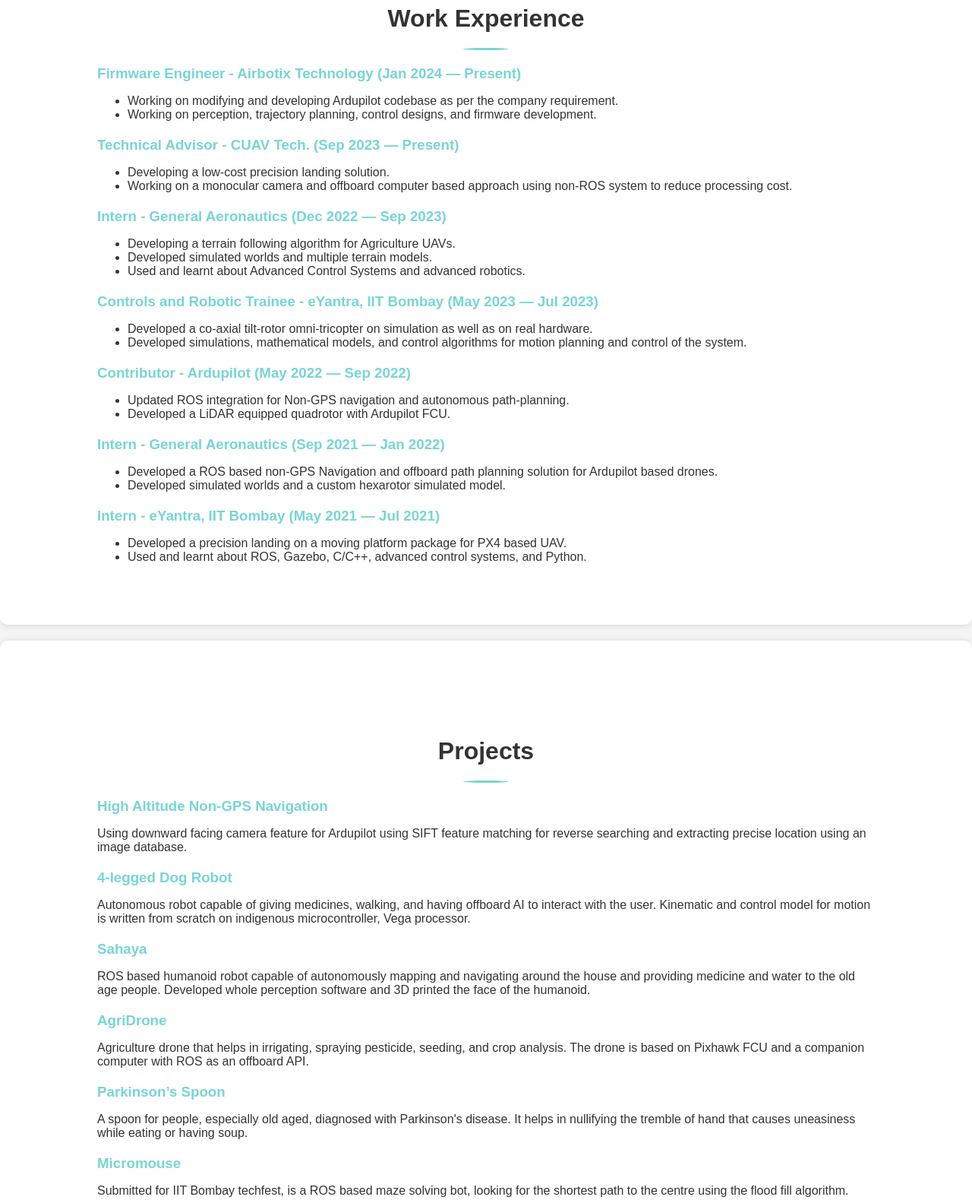
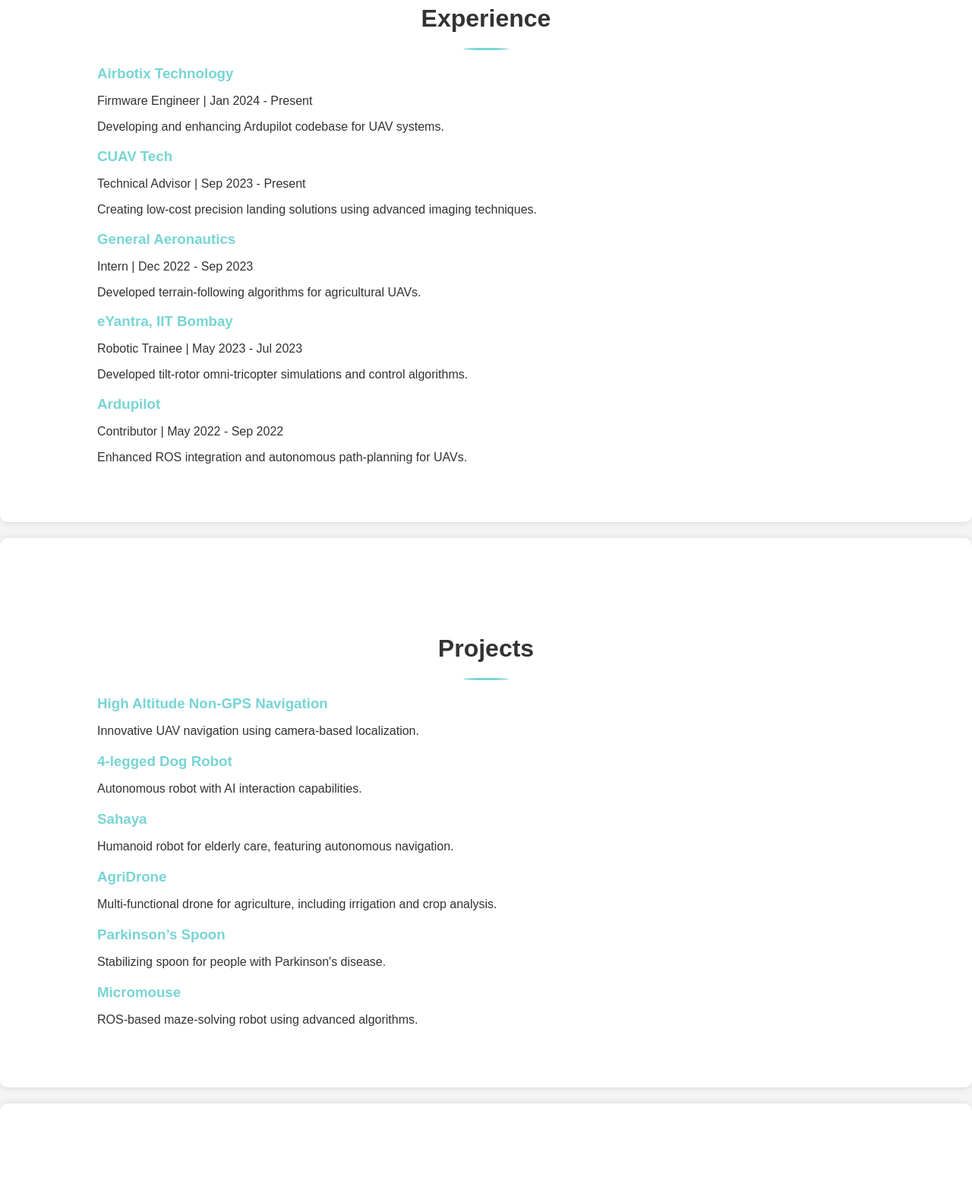
Before and after one commit to snktshrma/snktshrma.github.io, a plain HTML site: page index.html in a window 1280 px wide. Shown: the part 460-2039 px from the top of the page at 76% size. Drawn offline with nearby package versions, Linux system fonts and the light colour scheme.

Commit message:
Update index.html

```diff
--- a/index.html
+++ b/index.html
@@ -13,11 +13,11 @@
         <div class="container">
             <div class="branding">
                 <h1>Sanket Sharma</h1>
-                <p>Mechatronics Student & Firmware Engineer</p>
+                <p>Mechatronics Engineer & Firmware Developer</p>
             </div>
             <nav>
                 <ul>
-                    <li><a href="#about">About Me</a></li>
+                    <li><a href="#about">About</a></li>
                     <li><a href="#experience">Experience</a></li>
                     <li><a href="#projects">Projects</a></li>
                     <li><a href="#skills">Skills</a></li>
@@ -31,49 +31,32 @@
     <section id="about" data-aos="fade-up">
         <div class="container">
             <h2>About Me</h2>
-            <p>Results-driven mechatronics student passionate about developing advanced control systems, robotic, and UAV applications. Excellent problem-solving skills and ability to perform well in a team.</p>
+            <p>I'm a passionate mechatronics engineer specializing in advanced control systems, robotics, and UAV applications. I excel in problem-solving and teamwork.</p>
         </div>
     </section>
     <section id="experience" data-aos="fade-up">
         <div class="container">
-            <h2>Work Experience</h2>
+            <h2>Experience</h2>
             <div class="experience">
-                <h3>Firmware Engineer - Airbotix Technology (Jan 2024 — Present)</h3>
-                <ul>
-                    <li>Working on modifying and developing Ardupilot codebase as per the company requirement.</li>
-                    <li>Working on perception, trajectory planning, control designs, and firmware development.</li>
-                </ul>
-                <h3>Technical Advisor - CUAV Tech. (Sep 2023 — Present)</h3>
-                <ul>
-                    <li>Developing a low-cost precision landing solution.</li>
-                    <li>Working on a monocular camera and offboard computer based approach using non-ROS system to reduce processing cost.</li>
-                </ul>
-                <h3>Intern - General Aeronautics (Dec 2022 — Sep 2023)</h3>
-                <ul>
-                    <li>Developing a terrain following algorithm for Agriculture UAVs.</li>
-                    <li>Developed simulated worlds and multiple terrain models.</li>
-                    <li>Used and learnt about Advanced Control Systems and advanced robotics.</li>
-                </ul>
-                <h3>Controls and Robotic Trainee - eYantra, IIT Bombay (May 2023 — Jul 2023)</h3>
-                <ul>
-                    <li>Developed a co-axial tilt-rotor omni-tricopter on simulation as well as on real hardware.</li>
-                    <li>Developed simulations, mathematical models, and control algorithms for motion planning and control of the system.</li>
-                </ul>
-                <h3>Contributor - Ardupilot (May 2022 — Sep 2022)</h3>
-                <ul>
-                    <li>Updated ROS integration for Non-GPS navigation and autonomous path-planning.</li>
-                    <li>Developed a LiDAR equipped quadrotor with Ardupilot FCU.</li>
-                </ul>
-                <h3>Intern - General Aeronautics (Sep 2021 — Jan 2022)</h3>
-                <ul>
-                    <li>Developed a ROS based non-GPS Navigation and offboard path planning solution for Ardupilot based drones.</li>
-                    <li>Developed simulated worlds and a custom hexarotor simulated model.</li>
-                </ul>
-                <h3>Intern - eYantra, IIT Bombay (May 2021 — Jul 2021)</h3>
-                <ul>
-                    <li>Developed a precision landing on a moving platform package for PX4 based UAV.</li>
-                    <li>Used and learnt about ROS, Gazebo, C/C++, advanced control systems, and Python.</li>
-                </ul>
+                <h3>Airbotix Technology</h3>
+                <p>Firmware Engineer | Jan 2024 - Present</p>
+                <p>Developing and enhancing Ardupilot codebase for UAV systems.</p>
+
+                <h3>CUAV Tech</h3>
+                <p>Technical Advisor | Sep 2023 - Present</p>
+                <p>Creating low-cost precision landing solutions using advanced imaging techniques.</p>
+
+                <h3>General Aeronautics</h3>
+                <p>Intern | Dec 2022 - Sep 2023</p>
+                <p>Developed terrain-following algorithms for agricultural UAVs.</p>
+
+                <h3>eYantra, IIT Bombay</h3>
+                <p>Robotic Trainee | May 2023 - Jul 2023</p>
+                <p>Developed tilt-rotor omni-tricopter simulations and control algorithms.</p>
+
+                <h3>Ardupilot</h3>
+                <p>Contributor | May 2022 - Sep 2022</p>
+                <p>Enhanced ROS integration and autonomous path-planning for UAVs.</p>
             </div>
         </div>
     </section>
@@ -82,17 +65,22 @@
             <h2>Projects</h2>
             <div class="projects">
                 <h3>High Altitude Non-GPS Navigation</h3>
-                <p>Using downward facing camera feature for Ardupilot using SIFT feature matching for reverse searching and extracting precise location using an image database.</p>
+                <p>Innovative UAV navigation using camera-based localization.</p>
+
                 <h3>4-legged Dog Robot</h3>
-                <p>Autonomous robot capable of giving medicines, walking, and having offboard AI to interact with the user. Kinematic and control model for motion is written from scratch on indigenous microcontroller, Vega processor.</p>
+                <p>Autonomous robot with AI interaction capabilities.</p>
+
                 <h3>Sahaya</h3>
-                <p>ROS based humanoid robot capable of autonomously mapping and navigating around the house and providing medicine and water to the old age people. Developed whole perception software and 3D printed the face of the humanoid.</p>
+                <p>Humanoid robot for elderly care, featuring autonomous navigation.</p>
+
                 <h3>AgriDrone</h3>
-                <p>Agriculture drone that helps in irrigating, spraying pesticide, seeding, and crop analysis. The drone is based on Pixhawk FCU and a companion computer with ROS as an offboard API.</p>
+                <p>Multi-functional drone for agriculture, including irrigation and crop analysis.</p>
+
                 <h3>Parkinson’s Spoon</h3>
-                <p>A spoon for people, especially old aged, diagnosed with Parkinson's disease. It helps in nullifying the tremble of hand that causes uneasiness while eating or having soup.</p>
+                <p>Stabilizing spoon for people with Parkinson's disease.</p>
+
                 <h3>Micromouse</h3>
-                <p>Submitted for IIT Bombay techfest, is a ROS based maze solving bot, looking for the shortest path to the centre using the flood fill algorithm.</p>
+                <p>ROS-based maze-solving robot using advanced algorithms.</p>
             </div>
         </div>
     </section>
@@ -101,11 +89,11 @@
             <h2>Skills</h2>
             <ul class="skills-list">
                 <li>ROS, Python & C/C++</li>
-                <li>Control Systems and mathematical modelling</li>
+                <li>Control Systems & Mathematical Modelling</li>
                 <li>Linux & Bash</li>
-                <li>3D modelling & 3D Printing</li>
+                <li>3D Modelling & 3D Printing</li>
                 <li>PX4 & Ardupilot</li>
-                <li>Embedded and Electronics</li>
+                <li>Embedded Electronics</li>
             </ul>
         </div>
     </section>
@@ -114,22 +102,21 @@
             <h2>Education</h2>
             <p><strong>BE in Mechatronics (Aug 2020 — Jul 2024)</strong></p>
             <p>Chandigarh University</p>
-            <p>Currently pursuing Bachelors of Engineering in Mechatronics</p>
         </div>
     </section>
     <section id="honors" data-aos="fade-up">
         <div class="container">
-            <h2>Honors and Recognition</h2>
+            <h2>Honors & Recognition</h2>
             <ul>
-                <li>Invited as a speaker at PX4 Developer Summit, New Orleans, USA, to speak on Autonomous Non-GPS Control for Indoor Navigation: Technical Insights and Demonstration.</li>
-                <li>National Level Finalist at CDAC and IEEE organized GCON Vegathon.</li>
-                <li>Project mentor and member of scoring panel at Hack JMI 2023.</li>
-                <li>National Level Finalist at Smart India Hackathon 2022 organized by Ministry of Education (MoE), Government of India.</li>
-                <li>Won Tekathon’22 organized by Chandigarh University for Sahaya humanoid.</li>
-                <li>National Level Semi-finalist at Sony and IIT Madras organized SAMVEDAN 2021 for a PX4 based agri-drone capable of irrigating fields and monitoring crop health.</li>
-                <li>National level runner up in IIT Bombay organized eYRC robotics competition for a custom flight controller and program developed for a ROS based delivery drone.</li>
-                <li>2020 North Zonal Finalist in TATA Crucible Hackathon 2021 Safe electrical line transmission project.</li>
-                <li>Won various International hackathons in hardware and overall category: Quellie Hacks, StemWarriorHacks, RoboHacks and HackKu.</li>
+                <li>Speaker at PX4 Developer Summit, USA.</li>
+                <li>National Level Finalist at CDAC and IEEE GCON Vegathon.</li>
+                <li>Project mentor at Hack JMI 2023.</li>
+                <li>Finalist at Smart India Hackathon 2022 by Ministry of Education, India.</li>
+                <li>Winner of Tekathon’22 for Sahaya humanoid.</li>
+                <li>Semi-finalist at SAMVEDAN 2021 for agri-drone.</li>
+                <li>Runner up in eYRC robotics competition.</li>
+                <li>Finalist in TATA Crucible Hackathon 2021.</li>
+                <li>Winner of various International hackathons.</li>
             </ul>
         </div>
     </section>
```
